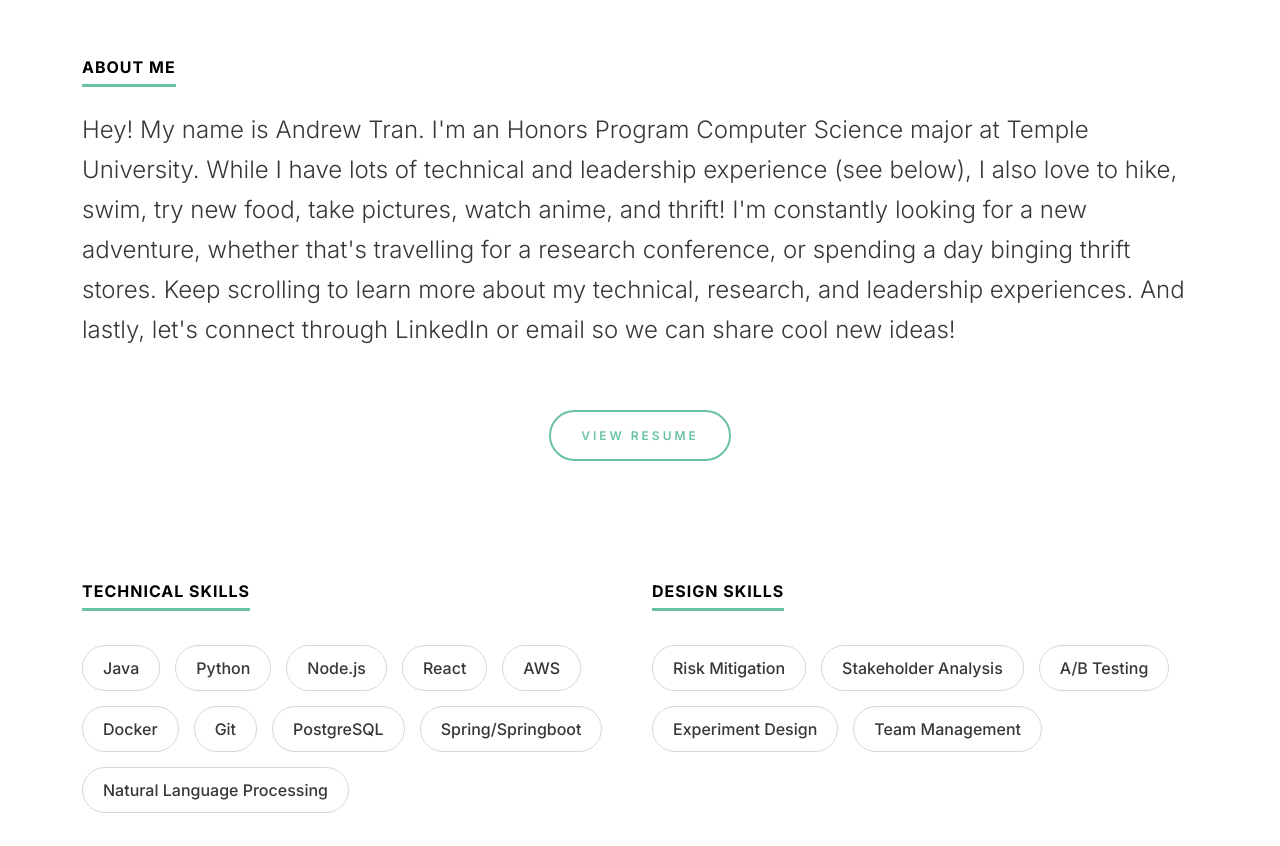
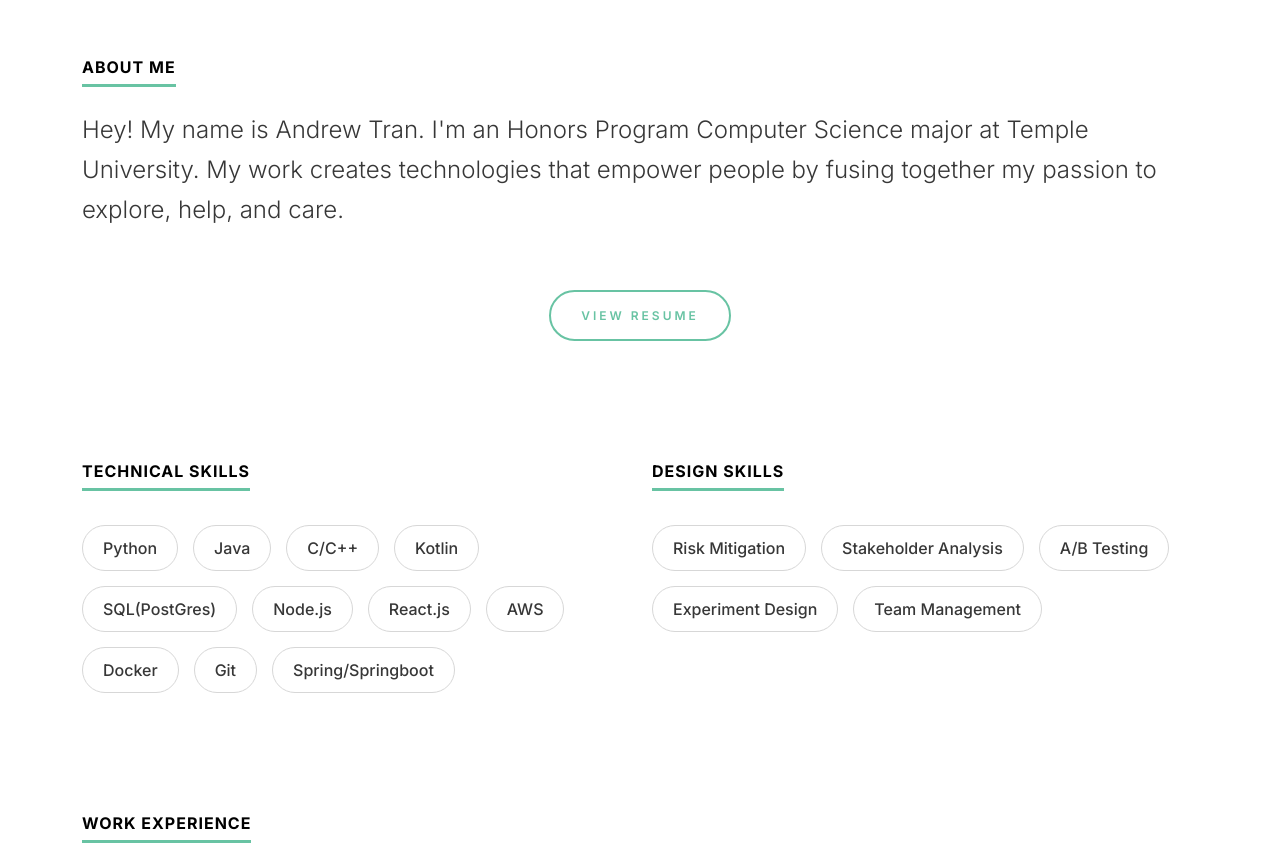
Before and after one commit to adrewtran117/adrewtran117.github.io, a plain HTML site: page index.html in a window 1280 px wide. Shown: the part 580-1426 px from the top of the page. Drawn offline with nearby package versions, Linux system fonts and the light colour scheme.

Commit message:
change text and pic

```diff
--- a/index.html
+++ b/index.html
@@ -48,7 +48,7 @@
         <div class="row">
           <div class="col-12 col-sm-12 col-md-5 col-lg-5 col-xl-5 col-xxl-5">
             <figure>
-              <img src="assets/images/profile-image.png">
+              <img src="assets/images/andrewpic.png">
             </figure>
           </div>
           <div class="col-12 col-sm-12 col-md-7 col-lg-7 col-xl-7 col-xxl-7">
@@ -87,14 +87,11 @@
         <section>
             <h2 class="ds-heading">About Me</h2>
             <p> Hey! My name is Andrew Tran. I'm an Honors Program Computer Science major at Temple University.
-              While I have lots of technical and leadership experience (see below), I also love to hike, swim, try new food,
-              take pictures, watch anime, and thrift! I'm constantly looking for a new adventure, whether that's travelling for
-              a research conference, or spending a day binging thrift stores. Keep scrolling to learn more about my
-              technical, research, and leadership experiences. And lastly, let's connect through LinkedIn or email so we
-              can share cool new ideas!
+              My work creates technologies that empower people by fusing together my passion to explore, help, and
+              care.
             </p>
             <div class="ds-button-sec text-center">
-                <a href="Andrew_Tran_Resume2.pdf" class="ds-button">View Resume</a>
+                <a href="Andrew_tran_resume_23.pdf" class="ds-button">View Resume</a>
             </div>
         </section>
       </div>
@@ -108,16 +105,17 @@
           <div class="col-12 col-sm-12 col-md-6 col-lg-6 col-xl-6 col-xxl-6">
              <h2 class="ds-heading">Technical Skills</h2>
              <ul class="ds-skills-list">
+               <li>Python</li>
                <li>Java</li>
-               <li>Python</li>
+               <li>C/C++</li>
+               <li>Kotlin</li>
+               <li>SQL(PostGres)</li>
                <li>Node.js</li>
-               <li>React</li>
+               <li>React.js</li>
                <li>AWS</li>
                <li>Docker</li>
                <li>Git</li>
-               <li>PostgreSQL</li>
                <li>Spring/Springboot</li>
-               <li>Natural Language Processing</li>
              </ul>
           </div>
           <div class="col-12 col-sm-12 col-md-6 col-lg-6 col-xl-6 col-xxl-6">
```
Also changed, not shown: 3 other files.
